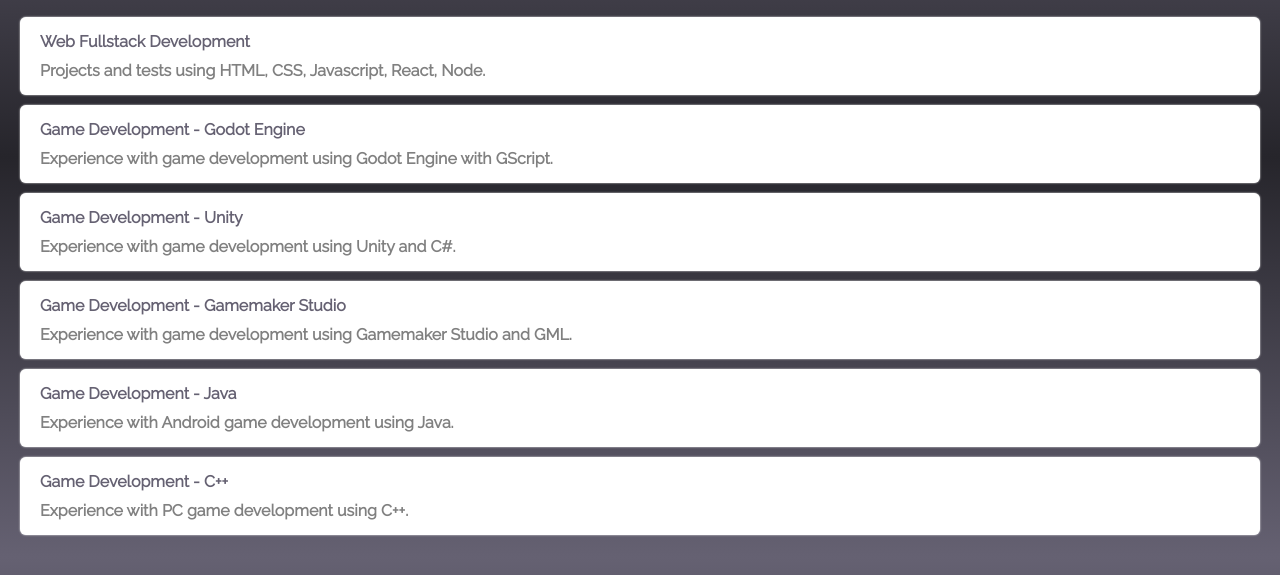
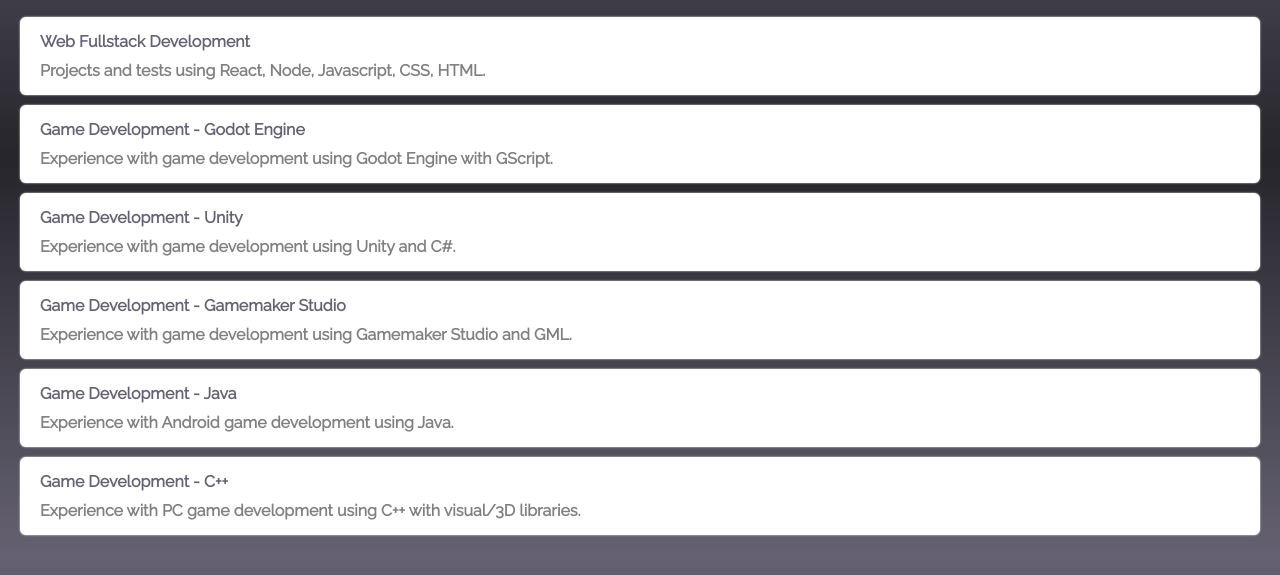
Before and after one commit to FerFogs/ferfogs.github.io, a plain HTML site: page index.html in a window 1280 px wide. Shown: the part 243-818 px from the top of the page. Drawn offline with Linux system fonts and the light colour scheme.

Commit message:
updating descriptions

```diff
--- a/index.html
+++ b/index.html
@@ -46,7 +46,7 @@
         <li>
             <a href="">
                 Web Fullstack Development
-                <span>Projects and tests using HTML, CSS, Javascript, React, Node.</span>
+                <span>Projects and tests using React, Node, Javascript, CSS, HTML.</span>
             </a>
         </li>
         <li>
@@ -76,7 +76,7 @@
         <li>
             <a href="">
                 Game Development - C++
-                <span>Experience with PC game development using C++.</span>
+                <span>Experience with PC game development using C++ with visual/3D libraries.</span>
             </a>
         </li>
         <br />
```
